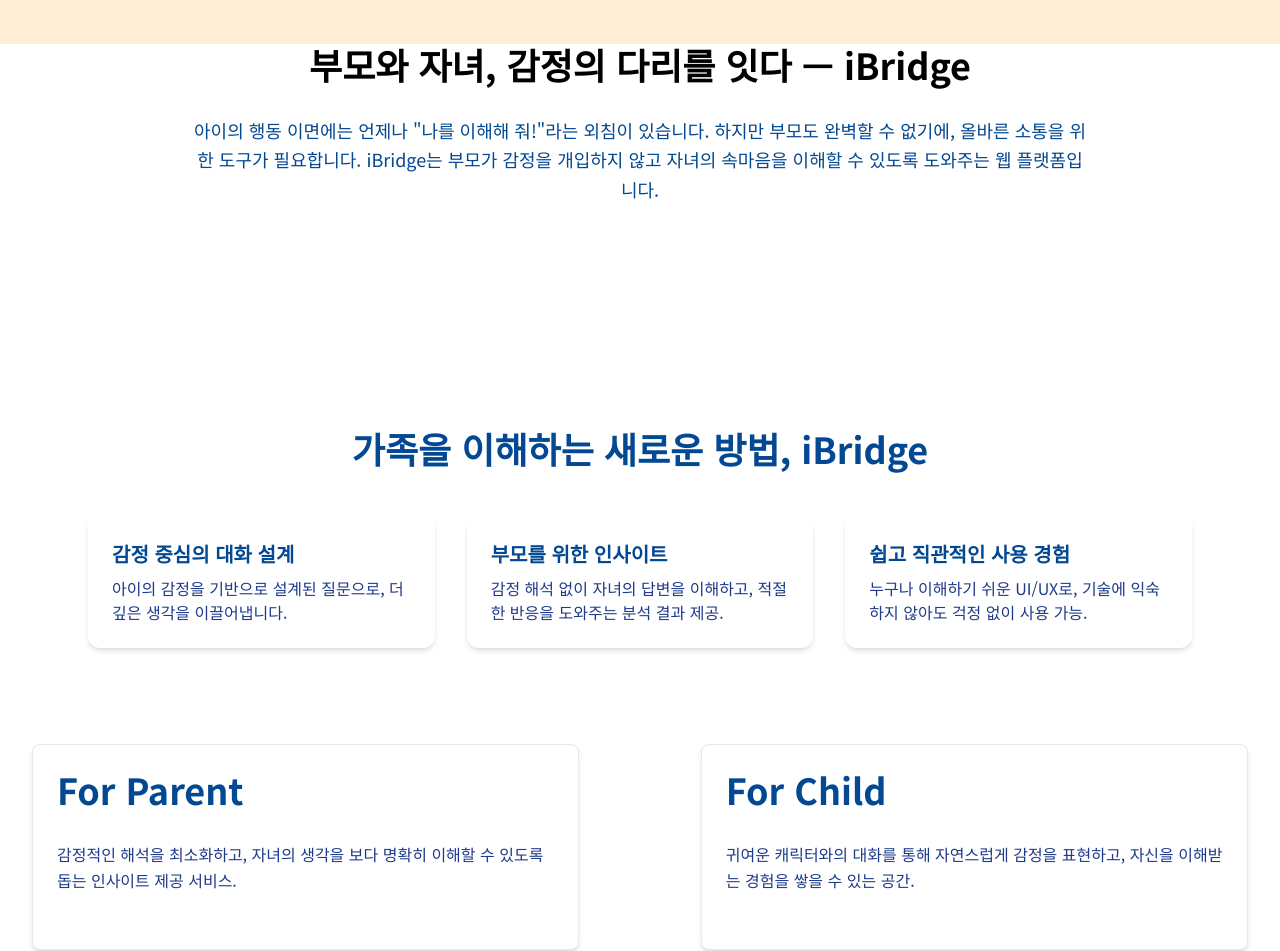
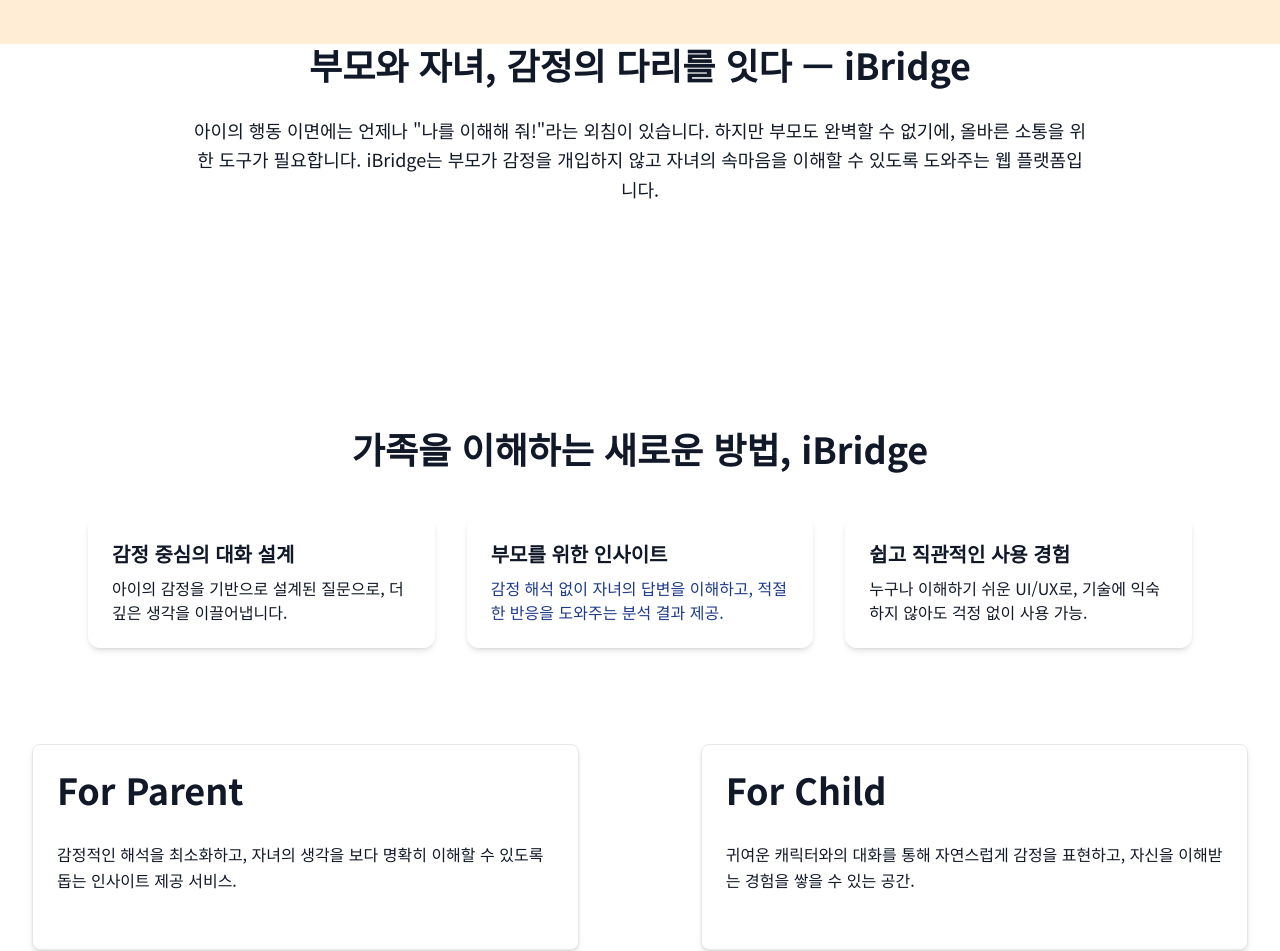
Before and after one commit to i-Bridge/front-ibridge-2025, a Next.js app: page / in a window 1280 px wide. Shown: the part 404-1355 px from the top of the page. Built offline with nearby package versions, Linux system fonts and the light colour scheme; no server answers.

Commit message:
Style: 자녀정보 수정 ui 변경

```diff
--- a/src/app/(start)/page.tsx
+++ b/src/app/(start)/page.tsx
@@ -116,7 +116,7 @@ export default function StartPage() {
             whileInView={{ opacity: 1, y: 0 }}
             transition={{ duration: 0.5 }}
             viewport={{ once: true }}
-            className="text-3xl md:text-4xl font-bold text-black mb-8"
+            className="text-3xl md:text-4xl font-bold text-gray-900 mb-8"
           >
             부모와 자녀, 감정의 다리를 잇다 — iBridge
           </motion.h1>
@@ -125,7 +125,7 @@ export default function StartPage() {
             whileInView={{ opacity: 1, y: 0 }}
             transition={{ duration: 0.7 }}
             viewport={{ once: true }}
-            className="text-lg text-i-darkblue leading-relaxed mb-8"
+            className="text-lg text-gray-900 leading-relaxed mb-8"
           >
             아이의 행동 이면에는 언제나 &quot;나를 이해해 줘!&quot;라는 외침이
             있습니다. 하지만 부모도 완벽할 수 없기에, 올바른 소통을 위한 도구가
@@ -141,7 +141,7 @@ export default function StartPage() {
             whileInView={{ opacity: 1, y: 0 }}
             transition={{ duration: 0.6 }}
             viewport={{ once: true }}
-            className="text-3xl md:text-4xl font-bold text-i-darkblue mb-12"
+            className="text-3xl md:text-4xl font-bold text-gray-900 mb-12"
           >
             가족을 이해하는 새로운 방법, iBridge
           </motion.h2>
@@ -154,10 +154,10 @@ export default function StartPage() {
               viewport={{ once: true }}
               className="bg-white p-6 rounded-xl shadow-md text-left"
             >
-              <h3 className="text-xl font-semibold text-i-darkblue mb-2">
+              <h3 className="text-xl font-semibold text-gray-900 mb-2">
                 감정 중심의 대화 설계
               </h3>
-              <p className="text-blue-900">
+              <p className=" text-gray-900">
                 아이의 감정을 기반으로 설계된 질문으로, 더 깊은 생각을
                 이끌어냅니다.
               </p>
@@ -169,7 +169,7 @@ export default function StartPage() {
               viewport={{ once: true }}
               className="bg-white p-6 rounded-xl shadow-md text-left"
             >
-              <h3 className="text-xl font-semibold text-i-darkblue mb-2">
+              <h3 className="text-xl font-semibold text-gray-900 mb-2">
                 부모를 위한 인사이트
               </h3>
               <p className="text-blue-900">
@@ -184,10 +184,10 @@ export default function StartPage() {
               viewport={{ once: true }}
               className="bg-white p-6 rounded-xl shadow-md text-left"
             >
-              <h3 className="text-xl font-semibold text-i-darkblue mb-2">
+              <h3 className="text-xl font-semibold text-gray-900 mb-2">
                 쉽고 직관적인 사용 경험
               </h3>
-              <p className="text-blue-900">
+              <p className=" text-gray-900">
                 누구나 이해하기 쉬운 UI/UX로, 기술에 익숙하지 않아도 걱정 없이
                 사용 가능.
               </p>
@@ -204,10 +204,10 @@ export default function StartPage() {
               viewport={{ once: true }}
               className="w-full sm:w-[45%] bg-white p-6 rounded-lg shadow-md border border-gray-200"
             >
-              <h2 className="text-4xl text-i-darkblue font-bold mb-8">
+              <h2 className="text-4xl text-gray-900 font-bold mb-8">
                 For Parent
               </h2>
-              <p className="text-blue-900 leading-relaxed mb-8">
+              <p className=" text-gray-900 leading-relaxed mb-8">
                 감정적인 해석을 최소화하고, 자녀의 생각을 보다 명확히 이해할 수
                 있도록 돕는 인사이트 제공 서비스.
               </p>
@@ -220,10 +220,10 @@ export default function StartPage() {
               viewport={{ once: true }}
               className="w-full sm:w-[45%] bg-white p-6 rounded-lg shadow-md border border-gray-200"
             >
-              <h2 className="text-4xl text-i-darkblue font-bold mb-8">
+              <h2 className="text-4xl text-gray-900 font-bold mb-8">
                 For Child
               </h2>
-              <p className="text-blue-900 leading-relaxed mb-8">
+              <p className=" text-gray-900 leading-relaxed mb-8">
                 귀여운 캐릭터와의 대화를 통해 자연스럽게 감정을 표현하고, 자신을
                 이해받는 경험을 쌓을 수 있는 공간.
               </p>
--- a/src/components/Auth/LoginButton.tsx
+++ b/src/components/Auth/LoginButton.tsx
@@ -170,7 +170,7 @@ export default function LoginButton() {
           </div>
         )}
 
-        <LogoutButton className="px-6 py-2 border border-orange-400 text-orange-400 rounded-lg hover:bg-orange-50 ">
+        <LogoutButton className="px-6 py-2  text-red-600 rounded-lg hover:bg-gray-100 ">
           {' '}
           로그아웃{' '}
         </LogoutButton>
--- a/src/components/Familyedit/changeChildInfo.tsx
+++ b/src/components/Familyedit/changeChildInfo.tsx
@@ -260,27 +260,55 @@ export default function ChildrenForm() {
                   </select>
                 </div>
                 <div className="flex justify-between mt-3">
-                  {!isEditing ? (
+                  {isEditing ? (
+                    <>
+                      <button
+                        onClick={() => handleSave(child)}
+                        className="py-1 px-4 bg-orange-500 text-white font-semibold rounded-md hover:bg-orange-400 text-sm"
+                      >
+                        저장
+                      </button>
+                      <button
+                        onClick={() => handleDelete(child)}
+                        className="p-2 text-gray-600 hover:text-orange-500 transition"
+                      >
+                        <svg
+                          xmlns="http://www.w3.org/2000/svg"
+                          fill="none"
+                          viewBox="0 0 24 24"
+                          strokeWidth={1.5}
+                          stroke="currentColor"
+                          className="w-5 h-5"
+                        >
+                          <path
+                            strokeLinecap="round"
+                            strokeLinejoin="round"
+                            d="m14.74 9-.346 9m-4.788 0L9.26 9m9.968-3.21c.342.052.682.107 1.022.166m-1.022-.165L18.16 19.673a2.25 2.25 0 0 1-2.244 2.077H8.084a2.25 2.25 0 0 1-2.244-2.077L4.772 5.79m14.456 0a48.108 48.108 0 0 0-3.478-.397m-12 .562c.34-.059.68-.114 1.022-.165m0 0a48.11 48.11 0 0 1 3.478-.397m7.5 0v-.916c0-1.18-.91-2.164-2.09-2.201a51.964 51.964 0 0 0-3.32 0c-1.18.037-2.09 1.022-2.09 2.201v.916m7.5 0a48.667 48.667 0 0 0-7.5 0"
+                          />
+                        </svg>
+                      </button>
+                    </>
+                  ) : (
                     <button
                       onClick={() => handleEdit(child.childId)}
-                      className="py-1 px-4 bg-orange-400 text-white font-semibold rounded-md hover:bg-orange-500 text-sm"
+                      className="ml-auto p-2 text-gray-600 hover:text-orange-500 transition"
                     >
-                      수정
-                    </button>
-                  ) : (
-                    <button
-                      onClick={() => handleSave(child)}
-                      className="py-1 px-4 bg-blue-500 text-white font-semibold rounded-md hover:bg-blue-600 text-sm"
-                    >
-                      저장
+                      <svg
+                        xmlns="http://www.w3.org/2000/svg"
+                        fill="none"
+                        viewBox="0 0 24 24"
+                        strokeWidth={1.5}
+                        stroke="currentColor"
+                        className="w-5 h-5"
+                      >
+                        <path
+                          strokeLinecap="round"
+                          strokeLinejoin="round"
+                          d="m16.862 4.487 1.687-1.688a1.875 1.875 0 1 1 2.652 2.652L10.582 16.07a4.5 4.5 0 0 1-1.897 1.13L6 18l.8-2.685a4.5 4.5 0 0 1 1.13-1.897l8.932-8.931Zm0 0L19.5 7.125M18 14v4.75A2.25 2.25 0 0 1 15.75 21H5.25A2.25 2.25 0 0 1 3 18.75V8.25A2.25 2.25 0 0 1 5.25 6H10"
+                        />
+                      </svg>
                     </button>
                   )}
-                  <button
-                    onClick={() => handleDelete(child)}
-                    className="py-1 px-4 text-black font-semibold rounded-md text-sm"
-                  >
-                    삭제
-                  </button>
                 </div>
               </div>
             </div>
```
